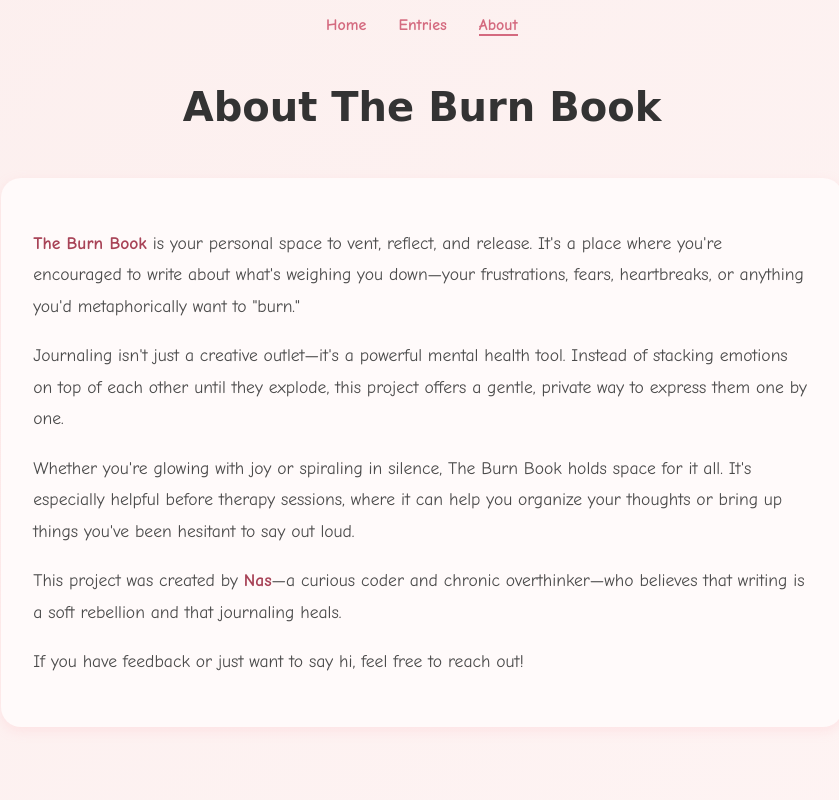
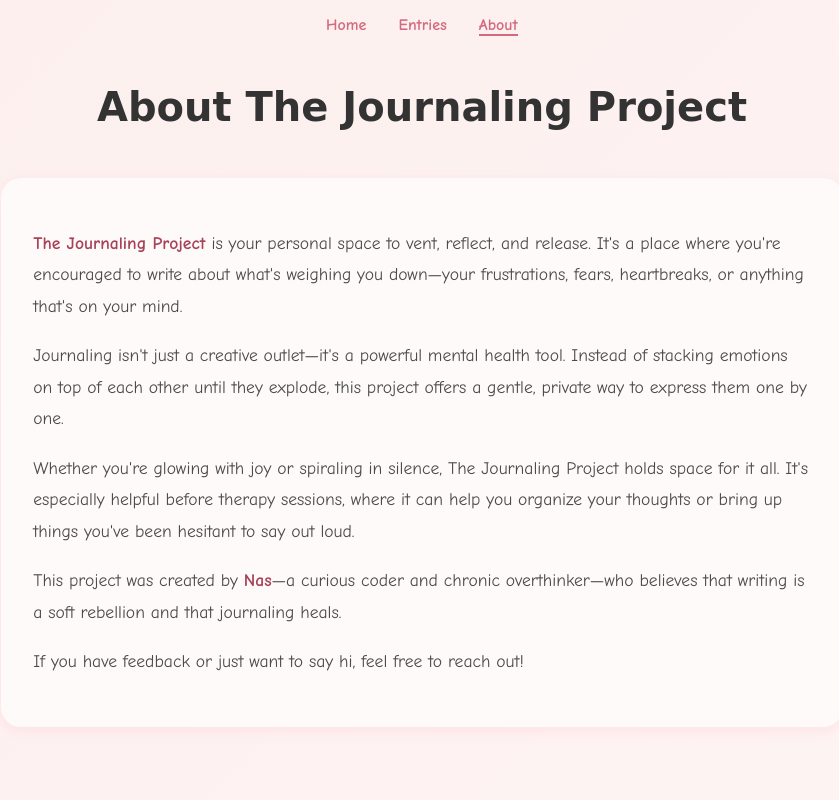
Before and after one commit to NasiChan/The-Journaling-Project, a React app: page client/about.html in a window 1280 px wide. Shown: the top 800 px of the page, without its empty margins (218-1057 px from the left). Built offline with nearby package versions, Linux system fonts and the light colour scheme; a web font is replaced by a local one.

Commit message:
changed the title

```diff
--- a/client/about.html
+++ b/client/about.html
@@ -20,18 +20,18 @@
                 <a href="about.html" class="active">About</a>
             </nav>
 
-            <h1 id="main-header">About The Burn Book</h1>
+            <h1 id="main-header">About The Journaling Project</h1>
 
             <section id="about-section" class="about-content">
-                <p><strong>The Burn Book</strong> is your personal space to vent, reflect, and release. It's a place
+                <p><strong>The Journaling Project</strong> is your personal space to vent, reflect, and release. It's a place
                     where you're encouraged to write about what's weighing you down—your frustrations, fears,
-                    heartbreaks, or anything you'd metaphorically want to "burn."</p>
+                    heartbreaks, or anything that's on your mind.</p>
 
                 <p>Journaling isn't just a creative outlet—it's a powerful mental health tool. Instead of stacking
                     emotions on top of each other until they explode, this project offers a gentle, private way to
                     express them one by one.</p>
 
-                <p>Whether you're glowing with joy or spiraling in silence, The Burn Book holds space for it all. It's
+                <p>Whether you're glowing with joy or spiraling in silence, The Journaling Project holds space for it all. It's
                     especially helpful before therapy sessions, where it can help you organize your thoughts or bring up
                     things you've been hesitant to say out loud.</p>
 
```
Also changed, not shown: client/index.html (+1 -1 lines).
